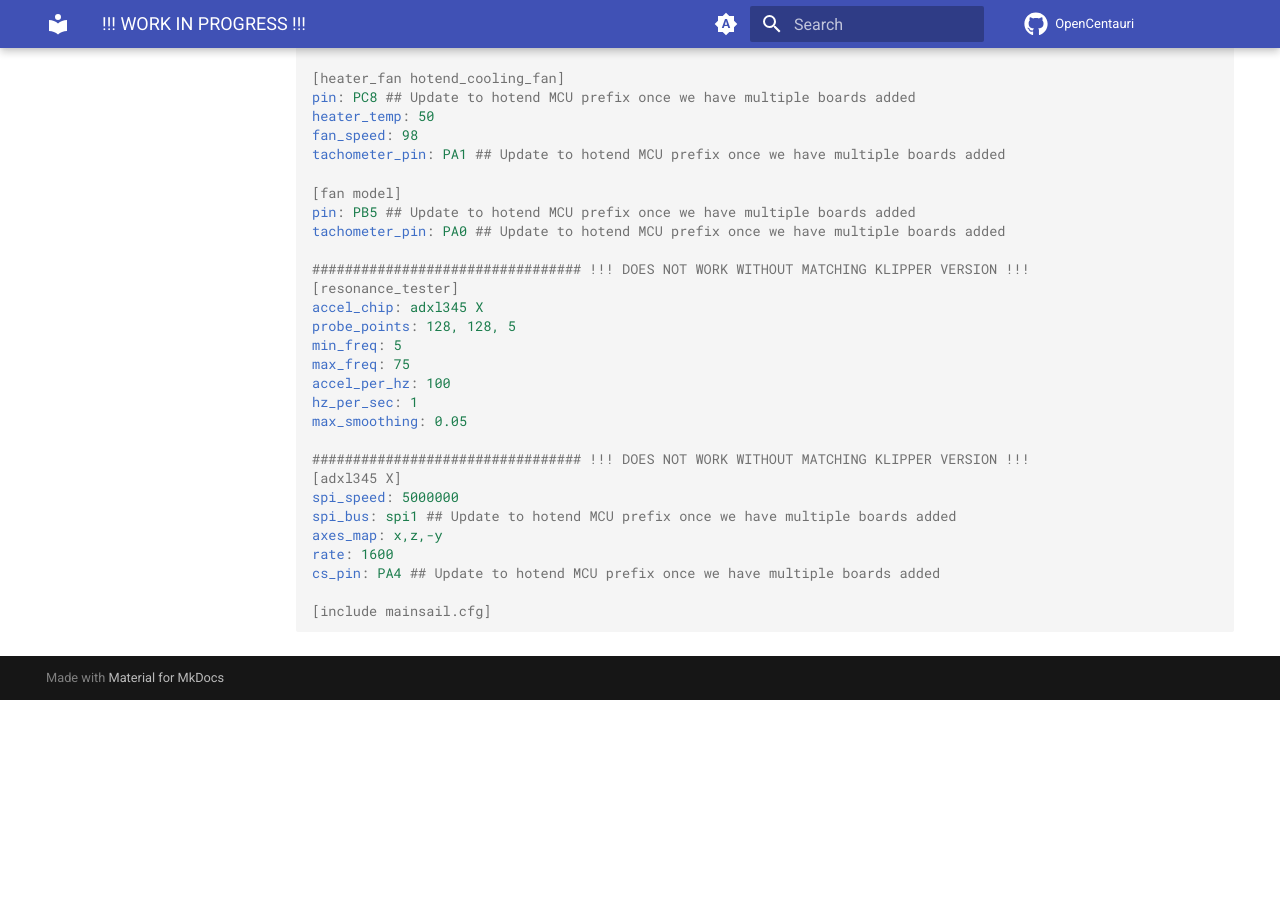
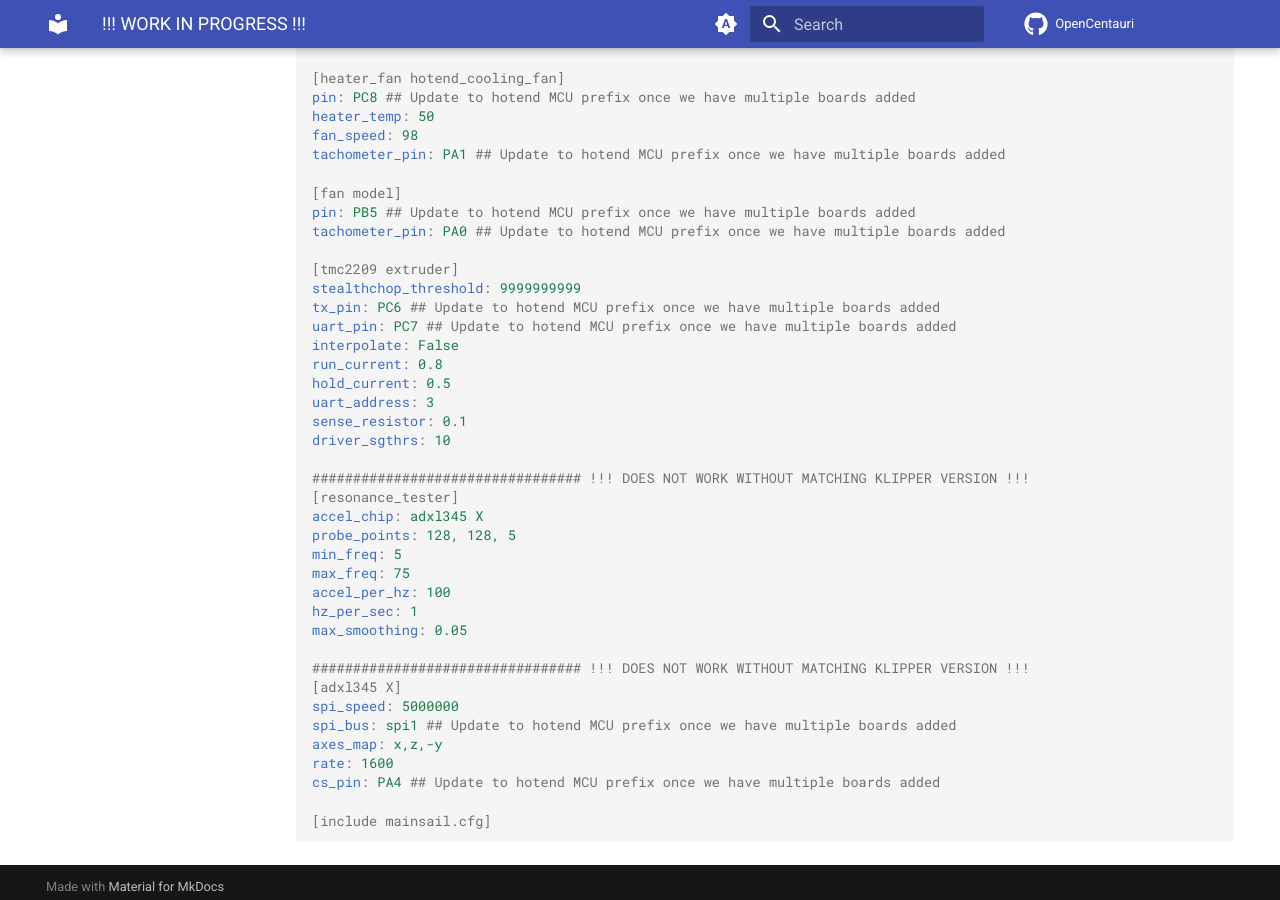
Before and after one commit to suchmememanyskill/OpenCentauri, an MkDocs documentation site: the page built from docs/software/klipperify-research/full-config.md, in a window 1280 px wide and 900 px high, scrolled down 911 px. Built offline with MkDocs 1.6.1 and Material for MkDocs 9.7.7, drawn with Linux system fonts in a browser that asks for light colours; comment, search, counter and statistics services are not loaded; before the commit the page ends 1611 px from its top, so only the background shows below that.

```diff
--- a/docs/software/klipperify-research/full-config.md
+++ b/docs/software/klipperify-research/full-config.md
@@ -50,6 +50,17 @@
 pin: PB5 ## Update to hotend MCU prefix once we have multiple boards added
 tachometer_pin:	PA0 ## Update to hotend MCU prefix once we have multiple boards added
 
+[tmc2209 extruder]
+stealthchop_threshold: 9999999999
+tx_pin: PC6 ## Update to hotend MCU prefix once we have multiple boards added
+uart_pin: PC7 ## Update to hotend MCU prefix once we have multiple boards added
+interpolate: False
+run_current: 0.8
+hold_current: 0.5
+uart_address: 3
+sense_resistor: 0.1
+driver_sgthrs: 10
+
 ################################# !!! DOES NOT WORK WITHOUT MATCHING KLIPPER VERSION !!!
 [resonance_tester]
 accel_chip: adxl345 X
```
